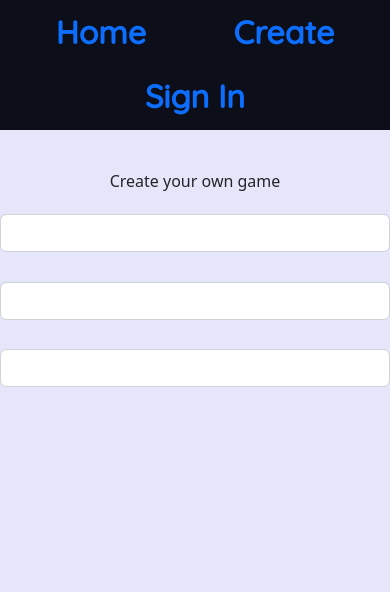
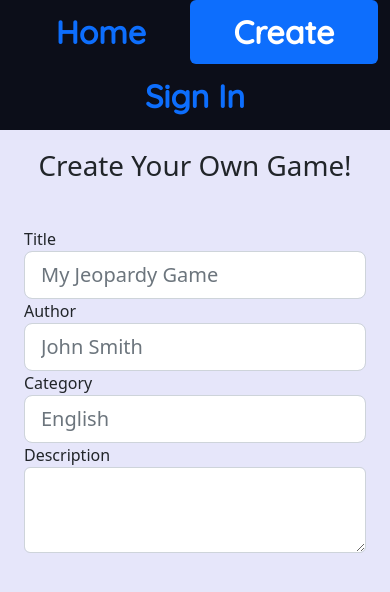
Before and after one commit to alejandroPerera/jeopardy, a PHP site: page /creategame1.php in a window 390 px wide. Shown: the top 592 px of the page. Run offline with PHP 8.4, Linux system fonts and the light colour scheme.

Commit message:
cleaned up create page

```diff
--- a/Assignment 2/creategame1.php
+++ b/Assignment 2/creategame1.php
@@ -15,41 +15,37 @@
     <?php
         include "navbar.html";
     ?>
-    <form>
-        <div class="row">
-            <div class="col-md-3"></div>
-            <div class="col-md-6 big_label">
-                <label class="big_label">Create your own game</label>
-            </div>
-            <div class="col-md-3"></div>
+    <div class='custom-col'>
+        <h1>Create Your Own Game!</h1>
+    </div>
+
+    <form class = 'px-4'>
+        <div class="form-group">
+            <label for="exampleFormControlInput1">Title</label>
+            <input type="email" class="form-control form-control-lg" id="exampleFormControlInput1" placeholder="My Jeopardy Game">
         </div>
-        <div class="row">
-            <div class="col-md-4"></div>
-            <div class="col-md-4">
-                <div class="create_game">
-                    <input type="text" class="form-control" id="subject">
-                </div>
-            </div>
-            <div class="col-md-4"></div>
+
+        <div class="form-group">
+            <label for="exampleFormControlInput1">Author</label>
+            <input type="email" class="form-control form-control-lg" id="exampleFormControlInput1" placeholder="John Smith">
         </div>
-        <div class="row">
-            <div class="col-md-4"></div>
-            <div class="col-md-4">
-                <div class="create_game">
-                    <input type="text" class="form-control" id="subject">
-                </div>
-            </div>
-            <div class="col-md-4"></div>
+
+        <div class="form-group">
+            <label for="exampleFormControlInput1">Category</label>
+            <input type="email" class="form-control form-control-lg" id="exampleFormControlInput1" placeholder="English">
         </div>
-        <div class="row">
-            <div class="col-md-4"></div>
-            <div class="col-md-4">
-                <div class="create_game">
-                    <input type="text" class="form-control" id="subject">
-                </div>
-            </div>
-            <div class="col-md-4"></div>
+
+        <div class="form-group">
+            <label for="exampleFormControlTextarea1">Description</label>
+            <textarea class="form-control" id="exampleFormControlTextarea1" rows="3"></textarea>
         </div>
     </form>
+
+    <script>
+        (function () {
+                var highlight = document.getElementById('create-tab');   //anonymous function
+                highlight.classList.add('active')
+            })();
+    </script>
 </body>
 </html>
--- a/Assignment 2/javascript/login_check.js
+++ b/Assignment 2/javascript/login_check.js
@@ -13,7 +13,7 @@ function check() {
     return true;
 }
 
-var checkusername = () => {
+var checkusername = () => {                                      //arrow function
     var username = document.getElementById("username").value;
     var user_msg = document.getElementById("user-msg");
     if (username != "tony" && username != "alex"){
--- a/Assignment 2/styles/main.css
+++ b/Assignment 2/styles/main.css
@@ -15,6 +15,11 @@ body {
 .custom-col {
     text-align: center;
     padding: 5%;
+}
+
+.custom-create-header {
+    text-align: center;
+    padding: %;
 }
 
 .vertical {
@@ -49,18 +54,15 @@ body {
 }
 
 .create_game {
-    width: 100%;
+    width: 100% ;
     height: 8vh;
     text-align: center;
     vertical-align: middle;
     line-height: 6vh;
 }
 
-.big_label {
-    text-align: center !important;
-    vertical-align: middle !important;
-    height: 8vh !important;
-    line-height: 8vh !important;
+.big-label {
+    text-align: center;
 }
 
 form {
```
